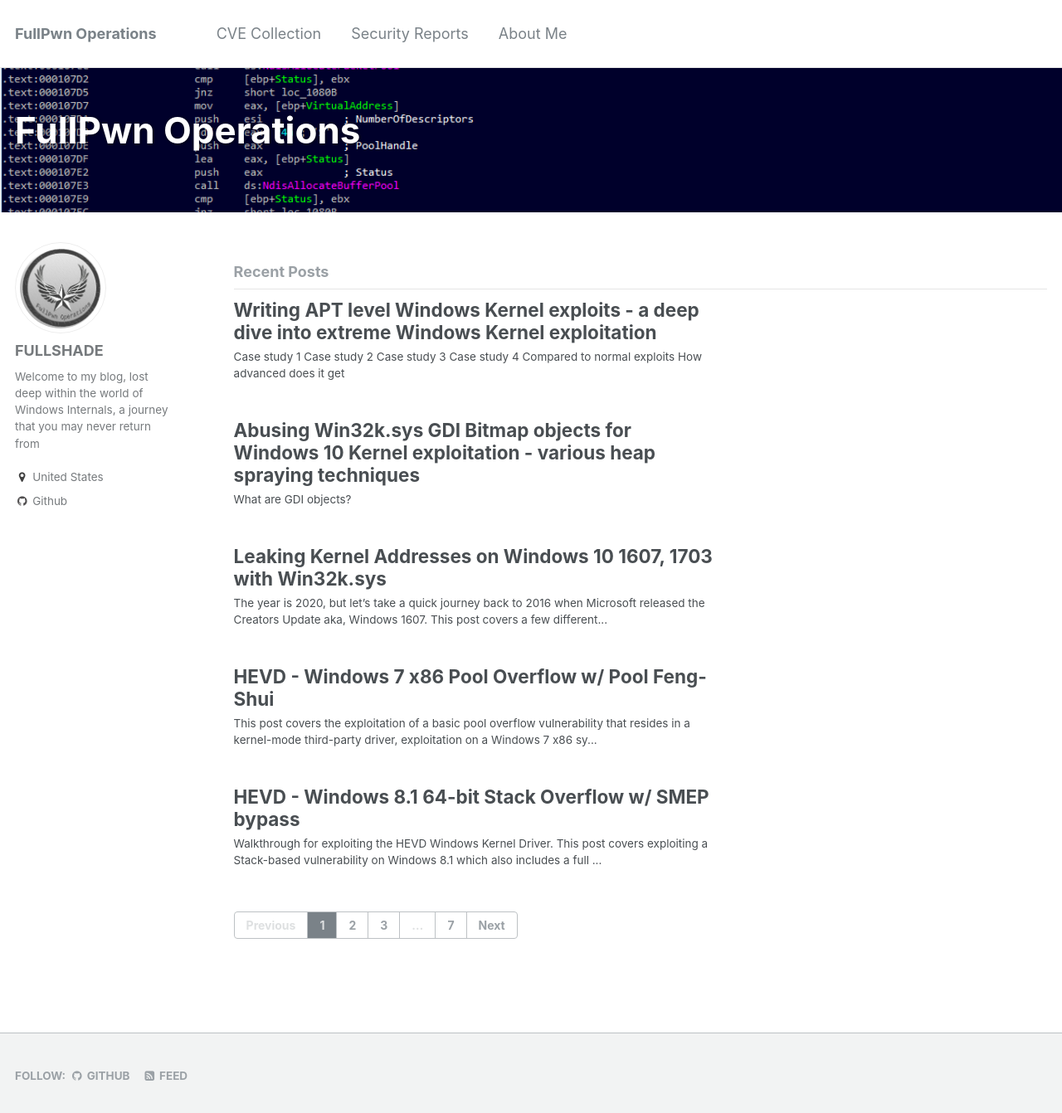
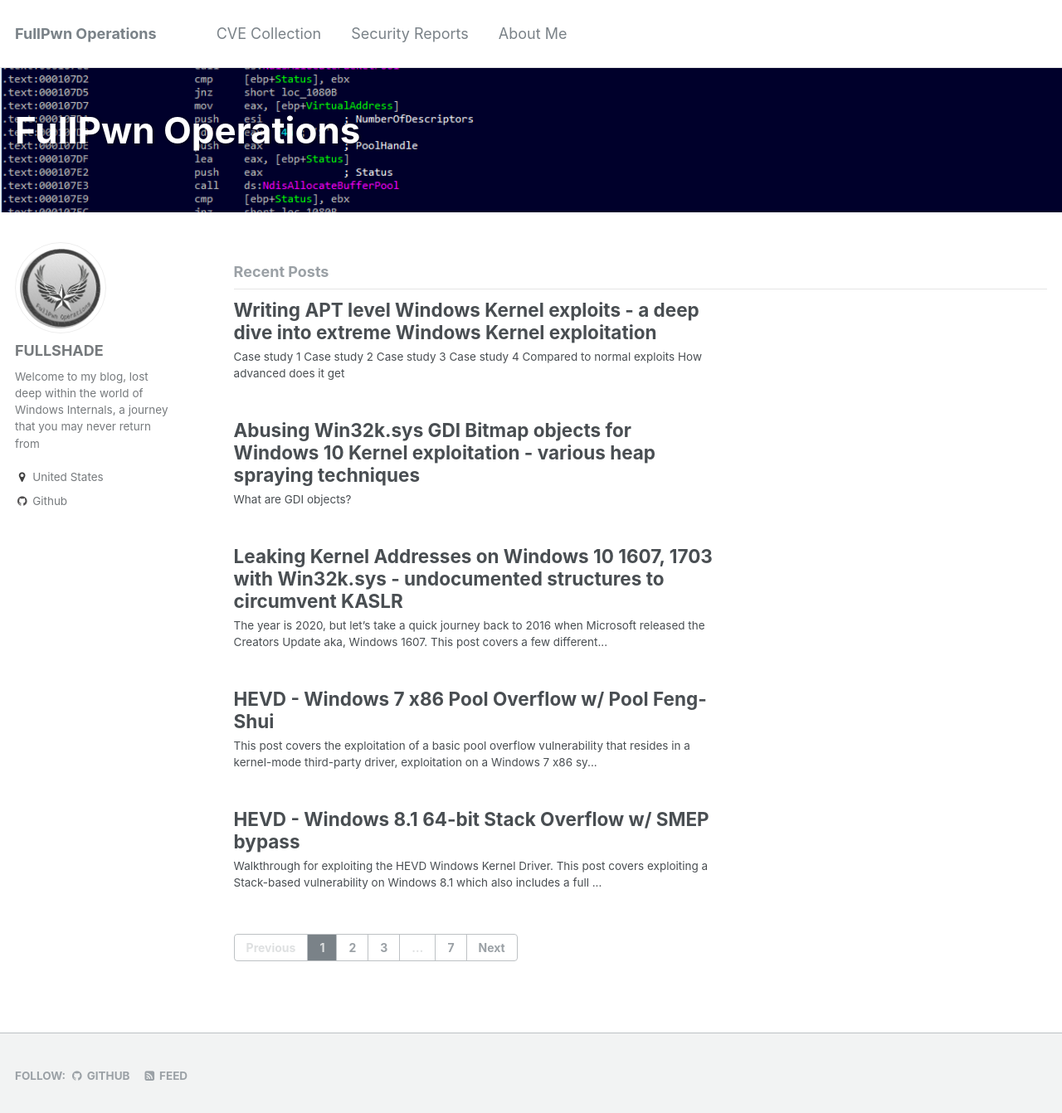
Before and after one commit to asdyxcyxc/FULLSHADE.github.io, a Jekyll site: the page built from index.html, in a window 1280 px wide and 1355 px high. Shown: the top 1342 px of the window at 83% size. Built offline with Jekyll 4.4.1, drawn with Linux system fonts in a browser that asks for light colours; the list of posts is cut into pages by our own code.

Commit message:
Update 2020-04-20-Windows-10-kaslr-infoleak.md

```diff
--- a/_posts/2020-04-20-Windows-10-kaslr-infoleak.md
+++ b/_posts/2020-04-20-Windows-10-kaslr-infoleak.md
@@ -1,6 +1,6 @@
 ---
 layout: single
-title: Leaking Kernel Addresses on Windows 10 1607, 1703 with Win32k.sys
+title: Leaking Kernel Addresses on Windows 10 1607, 1703 with Win32k.sys - undocumented structures to circumvent KASLR
 ---
 
 The year is 2020, but let's take a quick journey back to 2016 when Microsoft released the `Creators Update` aka, Windows 1607. This post covers a few different techniques to leak kernel addresses on a Windows 10 (RS1, and RS2) system using C++ & win32k.sys (and some others). This post is also the complement to the Github repository which holds a few information leakage POCs that will soon be public.
```
